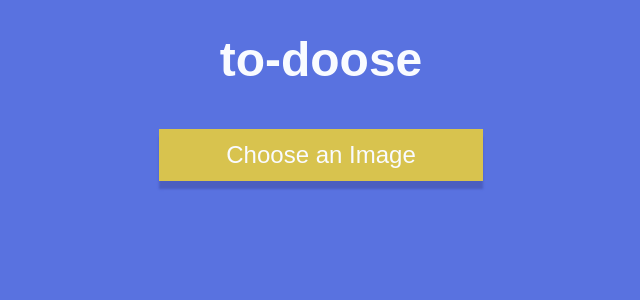
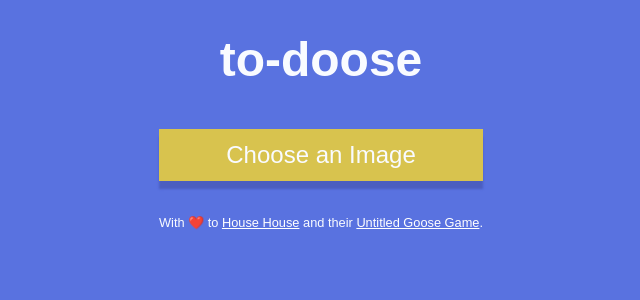
Before and after one commit to cgrice/to-doose, a React (Create React App) app: page / in a window 1280 px wide. Shown: the top 300 px of the page, without its empty margins (319-959 px from the left). Built offline with nearby package versions, Linux system fonts and the light colour scheme; a web font is replaced by a local one.

Commit message:
Tweaks and some credits

```diff
--- a/src/App.css
+++ b/src/App.css
@@ -41,6 +41,7 @@ body {
   background-color: #5972E0;
   margin: 0;
   padding: 0;
+  margin-bottom: 3em;
 }
 
 
@@ -50,7 +51,6 @@ body {
   width: 900px;
   text-align: center;
   font-family: 'Cabin', Arial, Helvetica, sans-serif;
-  margin-bottom: 3em;
 }
 
 h1 {
@@ -265,6 +265,15 @@ button:hover,
   font-size: 2em;
 }
 
+footer {
+  font-size: 0.8em;
+  color: #F9FBFF;
+}
+
+footer a {
+  color: white;
+}
+
 @media screen and (max-width: 1200px) {
   .form {
     flex-direction: column;
--- a/src/App.js
+++ b/src/App.js
@@ -71,7 +71,12 @@ function App() {
         <div className="row">
           <span className="action">
             <label className="image-select" for="image">Choose an Image</label>
-            <input type="file" id="image" name="image" onChange={handleImageChange} />
+            <input
+              type="file"
+              id="image"
+              name="image"
+              onChange={handleImageChange}
+            />
           </span>
         </div>
         {image && (
@@ -80,6 +85,7 @@ function App() {
               <input
                 type="text"
                 name="text"
+                autoComplete="off"
                 placeholder="enter your horrible task"
                 onChange={handleChange}
               />
@@ -114,15 +120,16 @@ function App() {
         <div>
           <div className="complete">
             <CheckBox onChange={toggleComplete} />
-            <p>Complete your no-good task?</p>
+            <p>Is your task complete?</p>
           </div>
           <button onClick={download}>honk</button>
         </div>
-
       )}
 
-
-
+      <footer>
+        With ❤️ to <a href="https://househou.se/">House House</a> and
+        their <a href="https://goose.game">Untitled Goose Game</a>.
+      </footer>
     </div>
   );
 }
```
